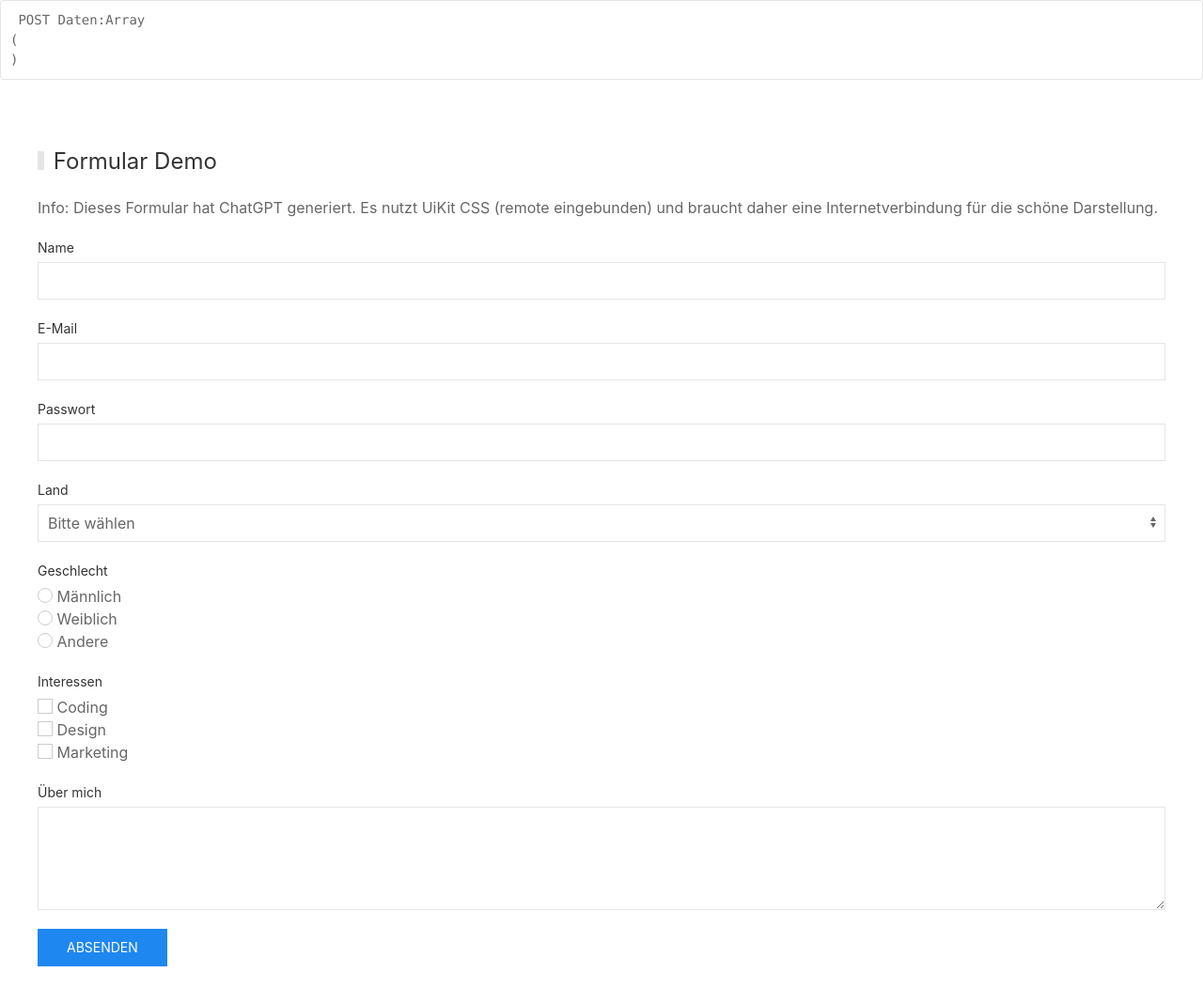
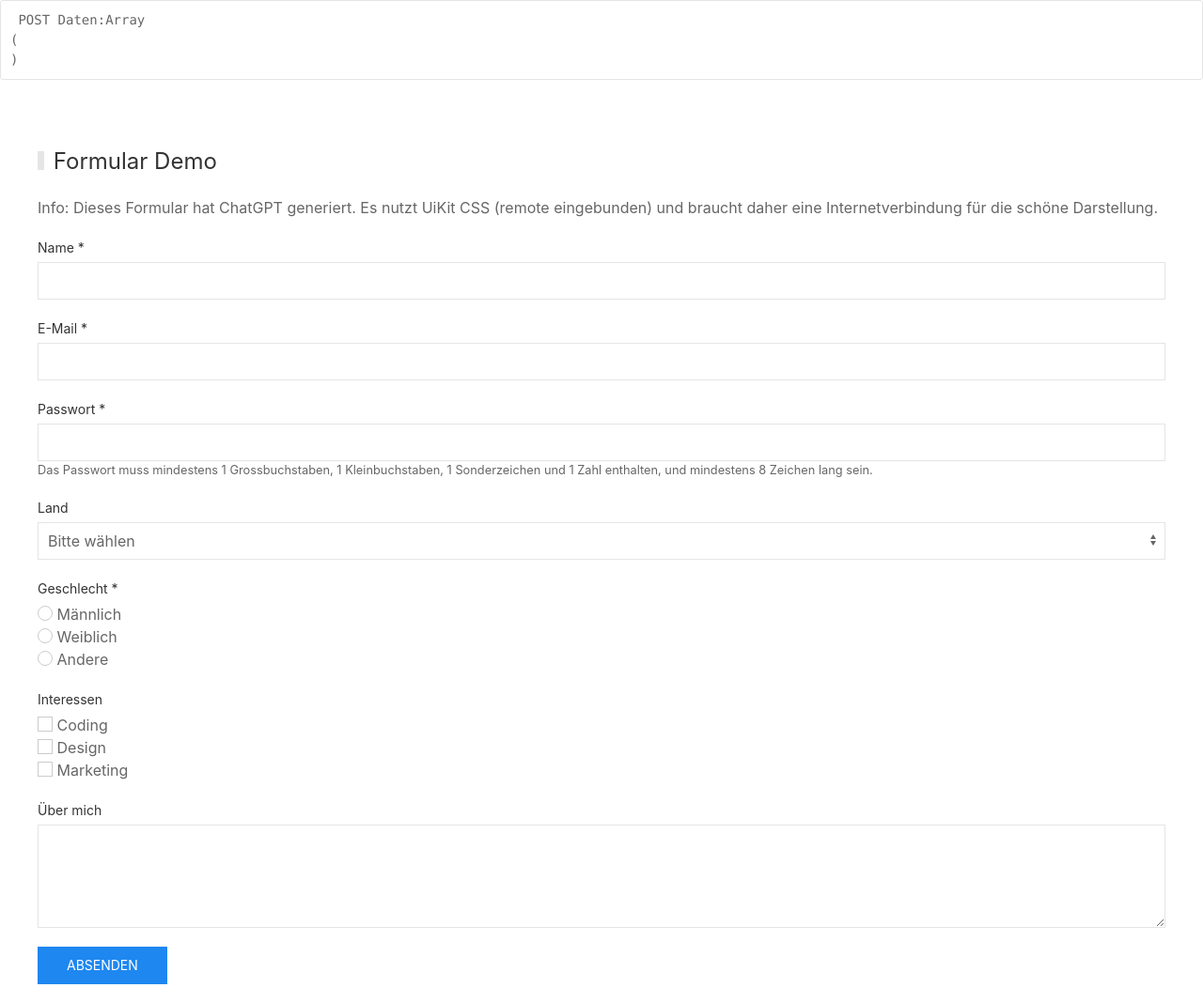
Before and after one commit to TerryHarker/WDD325-PHP, a PHP site: page /registration-demo-form.php in a window 1280 px wide. Shown: the whole page at 94% size. Before the commit the page ends 1029 px from the top, so only its background shows below. Run offline with PHP 8.4, Linux system fonts and the light colour scheme; some libraries are stand-ins or nearby versions.

Commit message:
Zwischenstand Form Validierung

```diff
--- a/Woche 2/registration-demo-form.php
+++ b/Woche 2/registration-demo-form.php
@@ -13,10 +13,21 @@ echo "</pre>";
 $hasError = false; // status-Variable für die Entscheidung nach der Validierung, ob das Formular verarbeitet werden kann.
 $messages = array(); // Message-Sammelcontainer für die Ausgabe der Fehlermeldungen im HTML
 
+// initialzustand der Datenvariablen
+$name = '';
+$email = '';
+$password = '';
+$country = '';
+$gender = '';
+$interests = array();
+$aboutme = '';
 
 // Prüfen, ob das Formualr schon abgeschickt wurde:
 if( isset($_POST['name']) && isset($_POST['email']) && isset($_POST['password']) ){
    echo 'wir sind ready für die Validierung';
+
+   $name = $_POST['name']; // datenvariable überschreiben
+   $country = $_POST['country'];
 
    // Pflichfelder prüfen
    if( empty($_POST['name']) ){
@@ -35,6 +46,12 @@ if( isset($_POST['name']) && isset($_POST['email']) && isset($_POST['password'])
       $hasError = true;
    }
 
+   if( !isset( $_POST['gender'] ) ){
+      // radiobuttons existieren nicht, wenn keiner angewählt wurde
+      $messages[] =  'Bitte wählen Sie ein Geschlecht';
+      $hasError = true;
+   }
+
 
    // email format prüfen - https://www.php.net/manual/en/function.filter-var.php
    $validEmail = filter_var( $_POST['email'], FILTER_VALIDATE_EMAIL);
@@ -46,16 +63,56 @@ if( isset($_POST['name']) && isset($_POST['email']) && isset($_POST['password'])
    }
 
 
-   // Länge des Namens prüfen (TODO)
+   // Länge des Namens prüfen - strlen() gibt anzahl Zeichen des Strings zurück
+   if( strlen( $_POST['name'] )<4 ){
+      // Name zu kurz
+      $messages[] =  'Der Name muss mindestens 4 Zeichen enthalten';
+      $hasError = true;
+   }
+
+   // Länge des Passworts prüfen
+   if( strlen( $_POST['password'] )<8 ){
+      // Name zu kurz
+      $messages[] =  'Das Passwort muss mindestens 8 Zeichen enthalten';
+      $hasError = true;
+   }
 
 
    // Passwort prüfen nach bestimmten regeln (TODO)
+   // testen und erklären lassen auf: https://regex101.com/
    $minUpper = "/^(?:.*[A-Z]){1,}/"; // minimum 1 Grossbuchstaben
    $minLower = "/^(?:.*[a-z]){1,}/"; // minimum 1 Kleinbuchstaben
    $minDigits = "/^(?:.*[0-9]){1,}/"; // minimum 1 Ziffer
    $minSpecial = "/^(?:[\w\s]*[^\w\s]){1,}/"; // minimum 1 Sonderzeichen
    $noSpace = "/^\S+$/";
 
+   if( preg_match($minUpper, $_POST['password']) == 0 ){
+      // zu wenig Grossbuchstaben
+      $messages[] =  'Das Passwort muss mindestens 1 Grossbuchstaben enthalten';
+      $hasError = true;
+   }
+   if( preg_match($minLower, $_POST['password']) == 0 ){
+      // zu wenig Kleinbuchstaben
+      $messages[] =  'Das Passwort muss mindestens 1 Kleinbuchstaben enthalten';
+      $hasError = true;
+   }
+   if( preg_match($minDigits, $_POST['password']) == 0 ){
+      // zu wenig Zahlen
+      $messages[] =  'Das Passwort muss mindestens 1 Zahl enthalten';
+      $hasError = true;
+   }
+   if( preg_match($minSpecial, $_POST['password']) == 0 ){
+      // zu wenig Sonderzeichen
+      $messages[] =  'Das Passwort muss mindestens 1 Sonderzeichen enthalten';
+      $hasError = true;
+   }
+   if( preg_match($noSpace, $_POST['password']) == 0 ){
+      // Leerueichen gefunden
+      $messages[] =  'Das Passwort darf keine Leerzeichen enthalten';
+      $hasError = true;
+   }
+   // var_dump( $upperTest ); // was ist in dieser Variable?
+   // print_r($matches);
 
    // kann man das Formular verarbeiten?
    if( $hasError == false){
@@ -89,23 +146,24 @@ if( isset($_POST['name']) && isset($_POST['email']) && isset($_POST['password'])
 
             <!-- Text -->
             <div class="uk-margin">
-               <label class="uk-form-label">Name</label>
+               <label class="uk-form-label">Name *</label>
                <div class="uk-form-controls">
-                  <input class="uk-input" type="text" name="name">
+                  <input class="uk-input" type="text" name="name" value="<?= $name ?>">
                </div>
             </div>
             <!-- Email -->
             <div class="uk-margin">
-               <label class="uk-form-label">E-Mail</label>
+               <label class="uk-form-label">E-Mail *</label>
                <div class="uk-form-controls">
                   <input class="uk-input" type="text" name="email">
                </div>
             </div>
             <!-- Passwort -->
             <div class="uk-margin">
-               <label class="uk-form-label">Passwort</label>
+               <label class="uk-form-label">Passwort *</label>
                <div class="uk-form-controls">
                   <input class="uk-input" type="password" name="password">
+                  <br><small>Das Passwort muss mindestens 1 Grossbuchstaben, 1 Kleinbuchstaben, 1 Sonderzeichen und 1 Zahl enthalten, und mindestens 8 Zeichen lang sein.</small>
                </div>
             </div>
             <!-- Select -->
@@ -114,15 +172,15 @@ if( isset($_POST['name']) && isset($_POST['email']) && isset($_POST['password'])
                <div class="uk-form-controls">
                   <select class="uk-select" name="country">
                      <option value="">Bitte wählen</option>
-                     <option value="de">Deutschland</option>
-                     <option value="ch">Schweiz</option>
-                     <option value="at">Österreich</option>
+                     <option value="de" <?php echo ($country == 'de')? 'selected':''; ?>>Deutschland</option>
+                     <option value="ch" <?php echo ($country == 'ch')? 'selected':''; ?>>Schweiz</option>
+                     <option value="at" <?php echo ($country == 'at')? 'selected':''; ?>>Österreich</option>
                   </select>
                </div>
             </div>
             <!-- Radio -->
             <div class="uk-margin">
-               <label class="uk-form-label">Geschlecht</label>
+               <label class="uk-form-label">Geschlecht *</label>
                <div class="uk-form-controls">
                   <label><input class="uk-radio" type="radio" name="gender" value="male"> Männlich</label><br>
                   <label><input class="uk-radio" type="radio" name="gender" value="female"> Weiblich</label><br>
```
